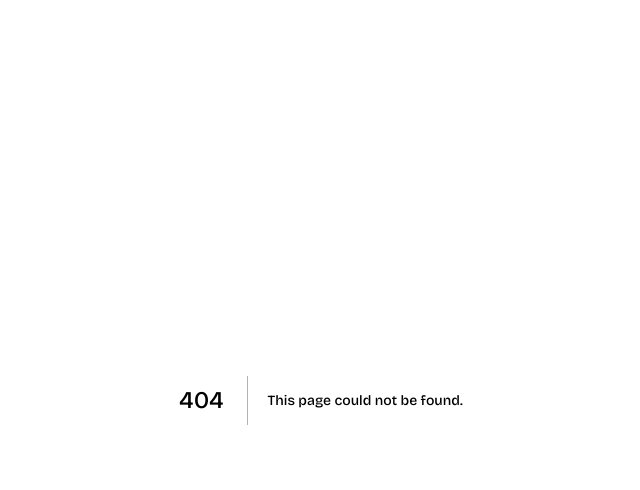
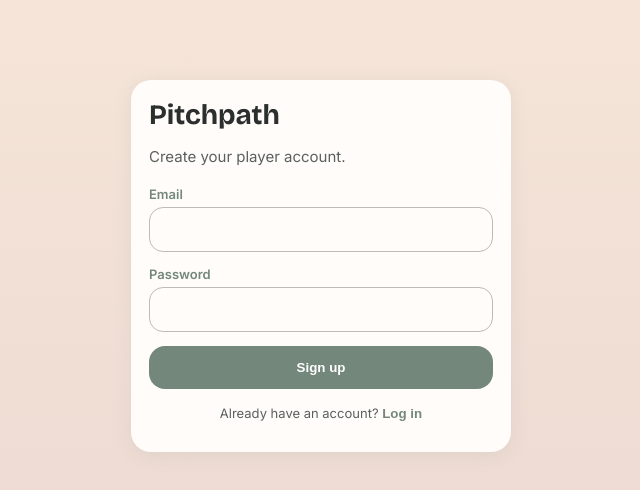
Before and after one commit to Aiyans-design/pitchpath, a Next.js app: page /login in a window 1280 px wide. Before the commit this address had no page. Shown: the top 490 px of the page, without its empty margins (319-959 px from the left). Built offline with nearby package versions, Linux system fonts and the light colour scheme; no server answers.

Commit message:
Create page.js

```diff
--- /dev/null
+++ b/app/login/page.js
@@ -0,0 +1,107 @@
+'use client';
+import { useState } from 'react';
+import { useRouter } from 'next/navigation';
+import { supabase } from '../../lib/supabaseClient';
+
+export default function LoginPage() {
+  const router = useRouter();
+  const [mode, setMode] = useState('signup'); // 'signup' | 'login'
+  const [email, setEmail] = useState('');
+  const [password, setPassword] = useState('');
+  const [error, setError] = useState('');
+  const [loading, setLoading] = useState(false);
+
+  async function handleSubmit(e) {
+    e.preventDefault();
+    setError('');
+    setLoading(true);
+
+    const action =
+      mode === 'signup'
+        ? supabase.auth.signUp({ email, password })
+        : supabase.auth.signInWithPassword({ email, password });
+
+    const { data, error: authError } = await action;
+    setLoading(false);
+
+    if (authError) {
+      setError(authError.message);
+      return;
+    }
+
+    // New signup with no existing profile -> onboarding.
+    // Existing user -> also send to onboarding for now; it will
+    // redirect onward once a profile already exists.
+    router.push('/onboarding');
+  }
+
+  return (
+    <main style={{ maxWidth: 420, margin: '60px auto', padding: 20 }}>
+      <div className="card">
+        <h1 style={{ fontSize: 28, marginBottom: 6 }}>Pitchpath</h1>
+        <p style={{ color: 'var(--ink-soft)', marginBottom: 20, fontSize: 15 }}>
+          {mode === 'signup'
+            ? 'Create your player account.'
+            : 'Welcome back.'}
+        </p>
+
+        <form onSubmit={handleSubmit}>
+          <div style={{ marginBottom: 14 }}>
+            <label style={{ display: 'block', fontSize: 13, fontWeight: 600, color: 'var(--pine)', marginBottom: 5 }}>
+              Email
+            </label>
+            <input
+              type="email"
+              required
+              value={email}
+              onChange={(e) => setEmail(e.target.value)}
+              style={inputStyle}
+            />
+          </div>
+          <div style={{ marginBottom: 14 }}>
+            <label style={{ display: 'block', fontSize: 13, fontWeight: 600, color: 'var(--pine)', marginBottom: 5 }}>
+              Password
+            </label>
+            <input
+              type="password"
+              required
+              minLength={6}
+              value={password}
+              onChange={(e) => setPassword(e.target.value)}
+              style={inputStyle}
+            />
+          </div>
+
+          {error && (
+            <p style={{ color: '#b3423a', fontSize: 13, marginBottom: 12 }}>{error}</p>
+          )}
+
+          <button type="submit" className="btn-primary" style={{ width: '100%' }} disabled={loading}>
+            {loading ? 'Please wait…' : mode === 'signup' ? 'Sign up' : 'Log in'}
+          </button>
+        </form>
+
+        <p style={{ textAlign: 'center', marginTop: 16, fontSize: 13, color: 'var(--ink-soft)' }}>
+          {mode === 'signup' ? 'Already have an account?' : "Don't have an account?"}{' '}
+          <button
+            onClick={() => setMode(mode === 'signup' ? 'login' : 'signup')}
+            style={{ background: 'none', border: 'none', color: 'var(--pine)', fontWeight: 600, cursor: 'pointer', padding: 0 }}
+          >
+            {mode === 'signup' ? 'Log in' : 'Sign up'}
+          </button>
+        </p>
+      </div>
+    </main>
+  );
+}
+
+const inputStyle = {
+  width: '100%',
+  padding: '12px 14px',
+  borderRadius: 14,
+  border: '1.5px solid var(--stone)',
+  background: 'var(--card)',
+  fontSize: 15,
+  fontFamily: 'inherit',
+  color: 'var(--ink)',
+};
```
